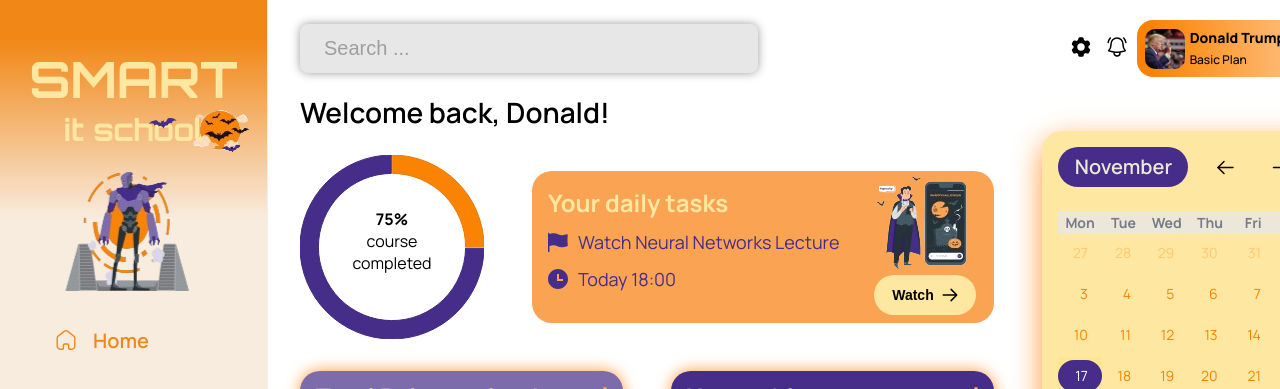
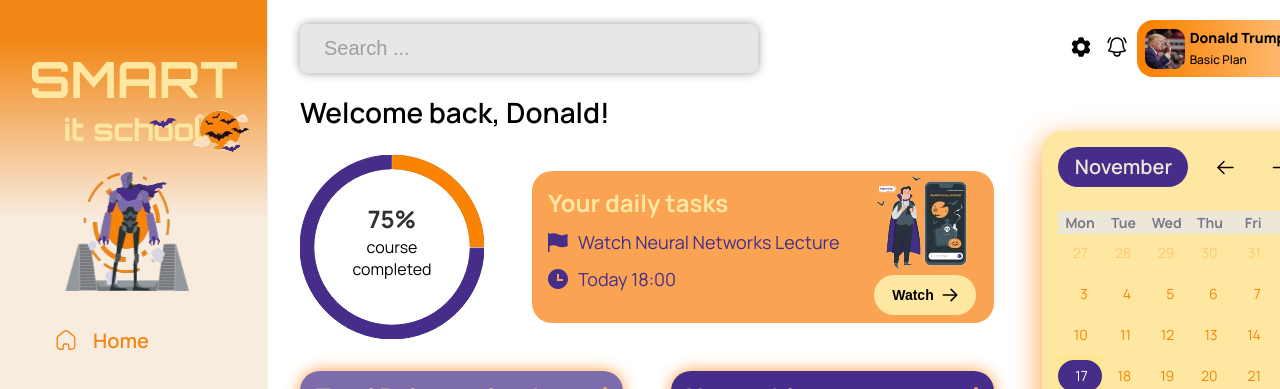
Before and after one commit to SafariOl/Dashboard, a React (Create React App) app: page / in a window 1280 px wide. Shown: the top 389 px of the page. Built offline with nearby package versions, Linux system fonts and the light colour scheme.

Commit message:
added button hovers

```diff
--- a/src/components/PieChart.jsx
+++ b/src/components/PieChart.jsx
@@ -8,7 +8,7 @@ export default function PieChart() {
         <div className='pie-chart'>
             <ResponsivePie
                 data={pie}
-                innerRadius={.8}
+                innerRadius={.85}
                 padAngle={0.7}
                 activeOuterRadiusOffset={8}
                 borderWidth={1}
@@ -24,7 +24,10 @@ export default function PieChart() {
                 isInteractive={false}
             />
         </div>
-        <div className="text"><b>75%</b><br />course completed</div>
+        <div className="text">
+          <h3>75%</h3>
+          <p>course completed</p>
+        </div>
     </div>
   )
 }
--- a/src/style.css
+++ b/src/style.css
@@ -250,6 +250,23 @@ header nav input::placeholder {
   text-align: center;
   font-size: 17px;
   line-height: 17px;
+  transition: all 0.12s ease-in-out;
+}
+@media (hover: hover) {
+  .schedule-btn:hover {
+    background: #252325;
+    box-shadow: 0 0 5px #120008;
+    transform: scale(0.98);
+  }
+}
+
+.direct-btn {
+  transition: all 0.12s ease-in-out;
+}
+@media (hover: hover) {
+  .direct-btn:hover {
+    transform: scale(1.1) rotate(-15deg);
+  }
 }
 
 .title {
```
Also changed, not shown: src/style.scss (+17 -0 lines), 1 other file (tests, documents, lock files or other folders).
